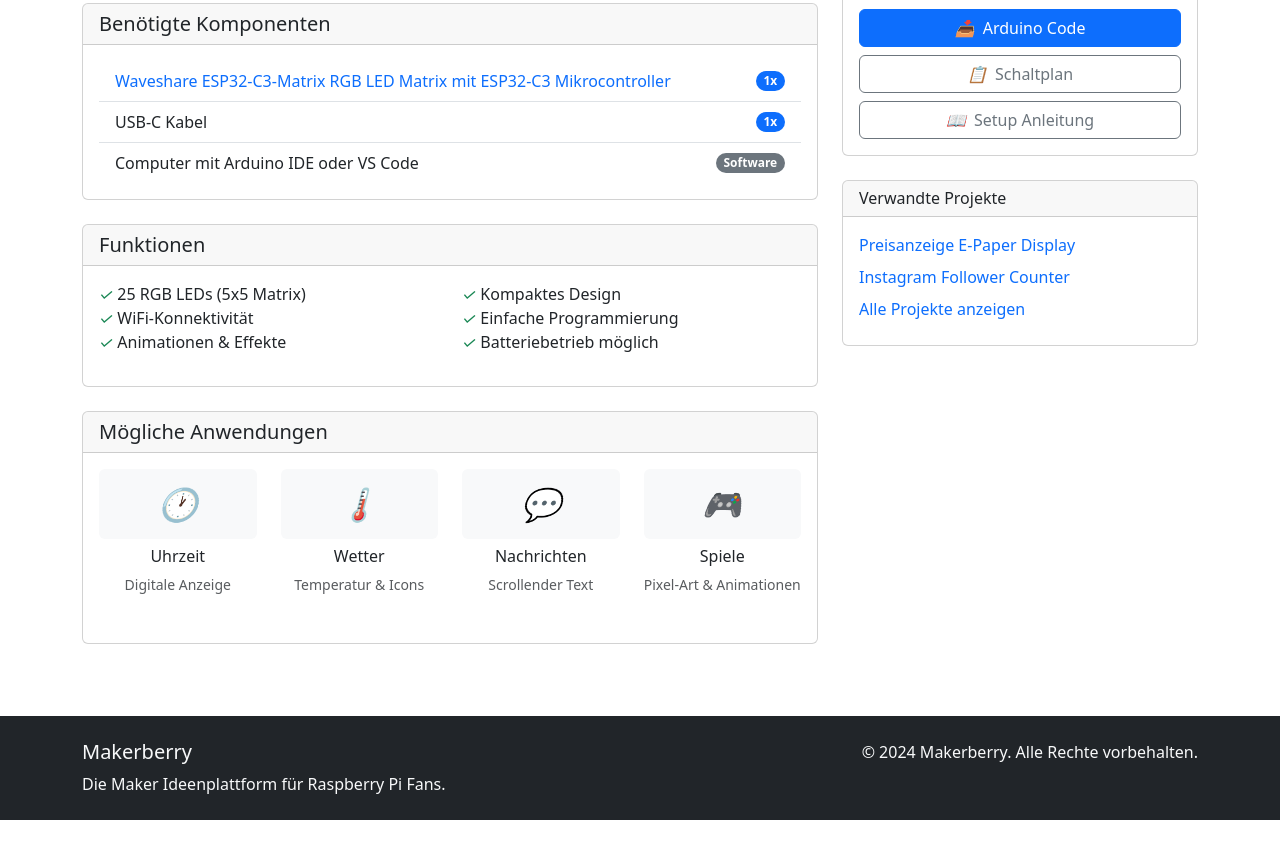
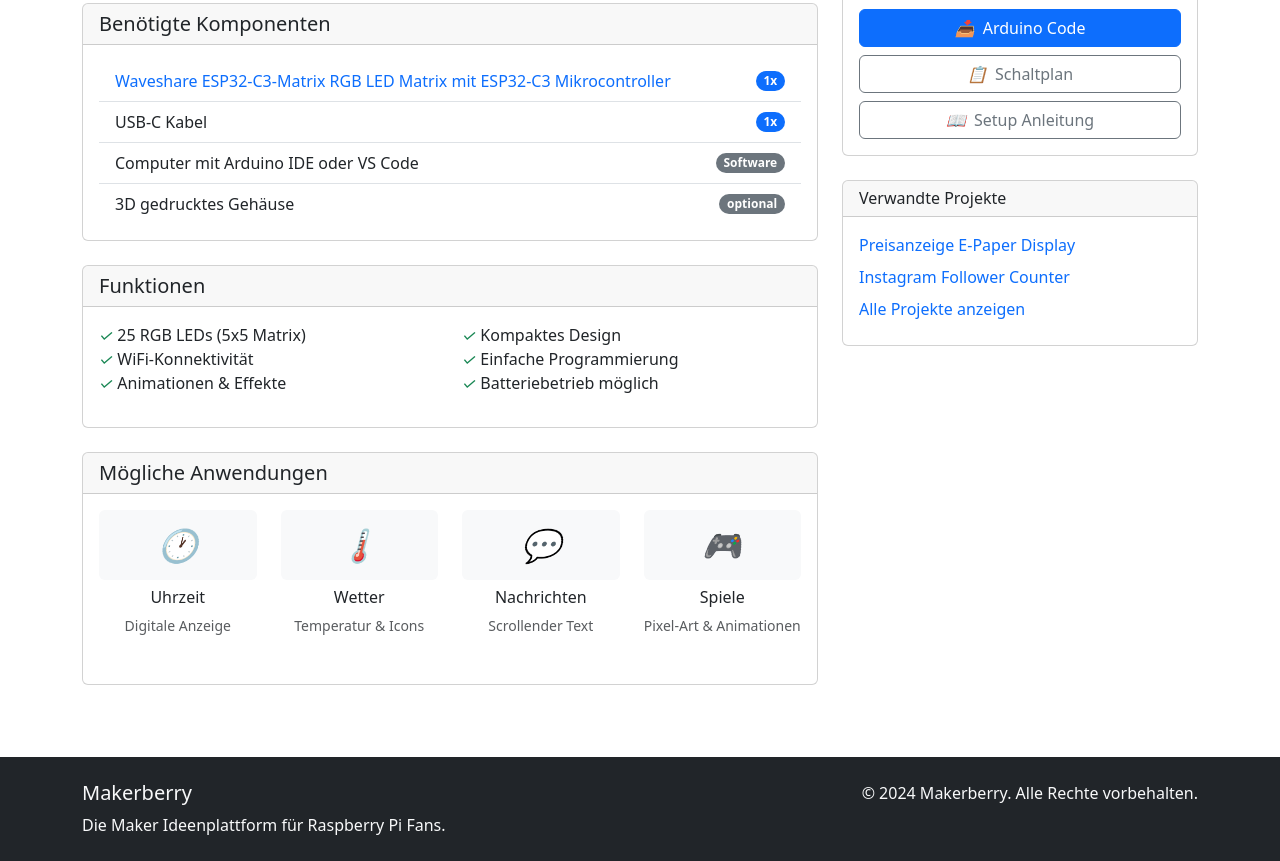
Before and after one commit to tisto/makerberry.de, a plain HTML site: page waveshare-esp-matrix.html in a window 1280 px wide. Shown: the part 771-1632 px from the top of the page. Before the commit the page ends 1591 px from the top, so only its background shows below. Drawn offline with nearby package versions, Linux system fonts and the light colour scheme.

Commit message:
Add optional 3D printed case component to Waveshare ESP-Matrix project
🤖 Generated with [Claude Code](https://claude.ai/code)

Co-Authored-By: Claude <noreply@anthropic.com>

```diff
--- a/waveshare-esp-matrix.html
+++ b/waveshare-esp-matrix.html
@@ -113,6 +113,10 @@
                 <li class="list-group-item d-flex justify-content-between align-items-center">
                   Computer mit Arduino IDE oder VS Code
                   <span class="badge bg-secondary rounded-pill">Software</span>
+                </li>
+                <li class="list-group-item d-flex justify-content-between align-items-center">
+                  3D gedrucktes Gehäuse
+                  <span class="badge bg-secondary rounded-pill">optional</span>
                 </li>
               </ul>
             </div>
```
